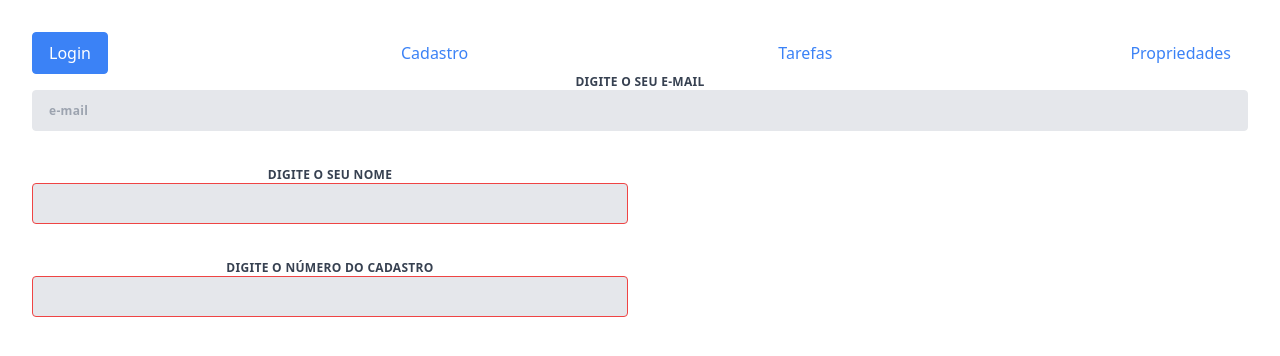
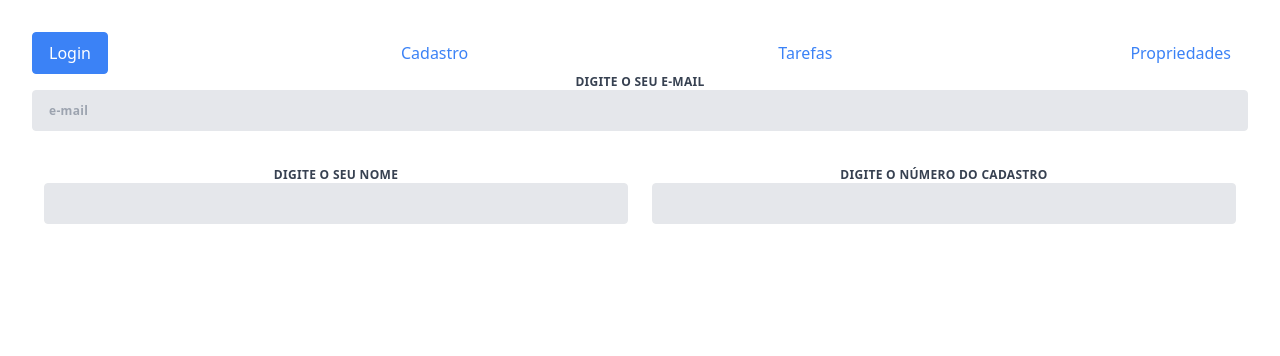
Before and after one commit to anaclaraborchardt/React-To-do, a React (Vite) app: page /cadastro in a window 1280 px wide. Shown: the top 356 px of the page. Built offline with nearby package versions, Linux system fonts and the light colour scheme.

Commit message:
forms css

```diff
--- a/src/form/Formulario.jsx
+++ b/src/form/Formulario.jsx
@@ -16,18 +16,18 @@
                     </label>
                     </div>
                 </div>
-                <div className="flex flex-wrap -mx-3 mb-6">
+                <div className="flex">
                     <div class="w-full md:w-1/2 px-3 mb-6 md:mb-0">
                     <label className="block uppercase tracking-wide text-gray-700 text-xs font-bold mb-2">Digite o seu Nome
-                        <input class="appearance-none block w-full bg-gray-200 text-gray-700 border border-red-500 rounded py-3 px-4 mb-3 leading-tight focus:outline-none focus:bg-white">
+                        <input class="appearance-none block w-full bg-gray-200 text-gray-700 border border-gray-200 rounded py-3 px-4 mb-3 leading-tight focus:outline-none focus:bg-white">
                         </input>
                     </label>
                     </div>
-                </div>
-                <div className="flex flex-wrap -mx-3 mb-6">
+
+
                     <div class="w-full md:w-1/2 px-3 mb-6 md:mb-0">
                     <label className="block uppercase tracking-wide text-gray-700 text-xs font-bold mb-2">Digite o número do cadastro
-                        <input class="appearance-none block w-full bg-gray-200 text-gray-700 border border-red-500 rounded py-3 px-4 mb-3 leading-tight focus:outline-none focus:bg-white">
+                        <input class="appearance-none block w-full bg-gray-200 text-gray-700 border border-gray-200 rounded py-3 px-4 mb-3 leading-tight focus:outline-none focus:bg-white">
                         </input>
                     </label>
                     </div>
```
